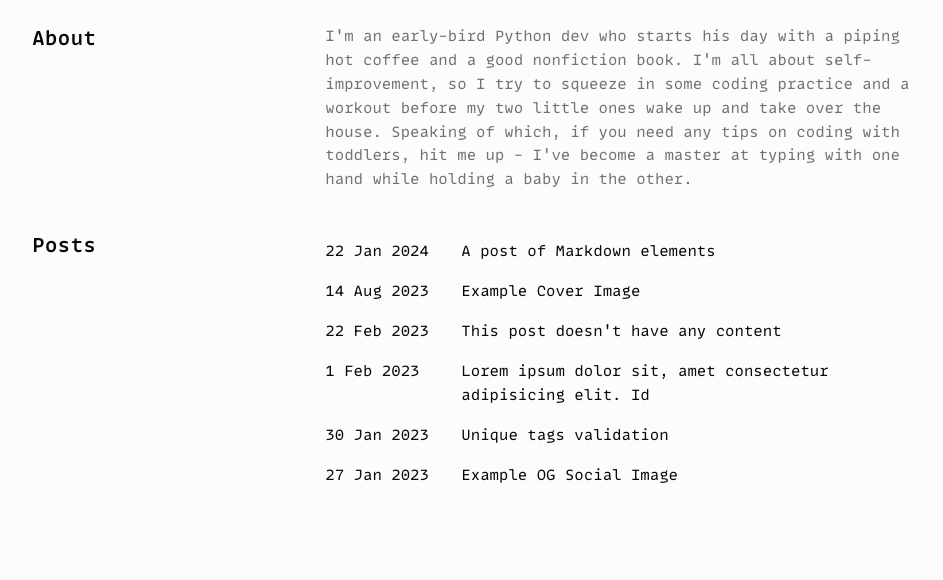
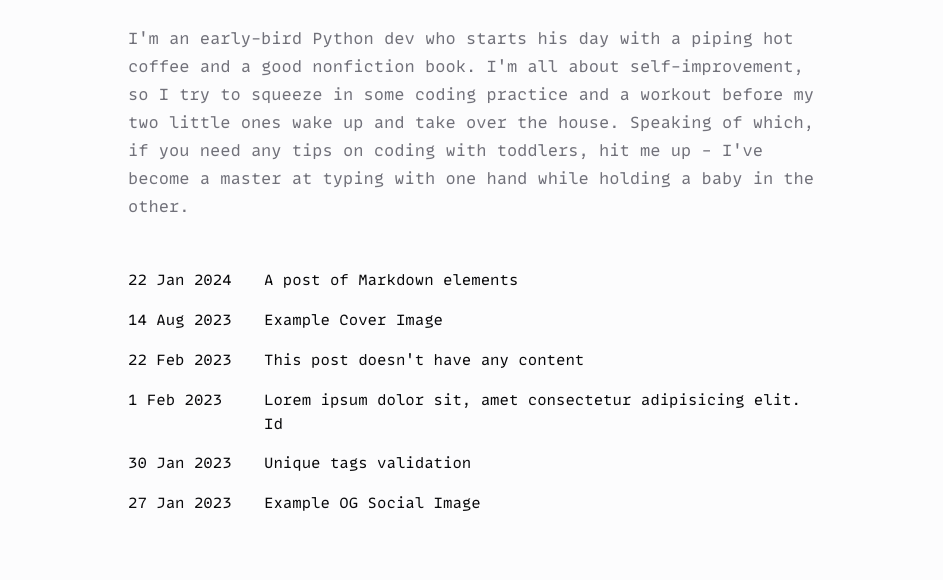
Before and after one commit to xshapira/xshapira.github.io, an Astro site: page / in a window 1280 px wide. Shown: the part 508-1088 px from the top of the page, without its empty margins (168-1111 px from the left). Built offline with nearby package versions, Linux system fonts and the light colour scheme; Astro itself is replaced by a stand-in of ours; some packages are replaced by stand-ins of ours.

Commit message:
remove section labels and optimize text layout on homepage

```diff
--- a/src/pages/index.astro
+++ b/src/pages/index.astro
@@ -62,26 +62,27 @@ const _allPostsByDate = sortMDByDate(allPosts).slice(0, MAX_POSTS);
       </div>
     </section>
 
-    <Section title="About">
-      <p class="text-muted-foreground">
+    <div class="leading-extra-relaxed prose prose-base mx-auto max-w-2.5xl text-muted-foreground">
+      <p>
         I'm an early-bird Python dev who starts his day with a piping hot coffee and a good
         nonfiction book. I'm all about self-improvement, so I try to squeeze in some coding practice
         and a workout before my two little ones wake up and take over the house. Speaking of which,
         if you need any tips on coding with toddlers, hit me up - I've become a master at typing
         with one hand while holding a baby in the other.
       </p>
-    </Section>
+    </div>
+
     {
       _allPostsByDate.length > 0 && (
-        <Section title="Posts">
-          <ul class="flex flex-col gap-y-2">
+        <div>
+          <ul class="mx-auto max-w-2.5xl flex flex-col gap-y-2">
             {_allPostsByDate.map((p) => (
               <li class="flex flex-col gap-x-2 sm:flex-row">
                 <PostPreview post={p} />
               </li>
             ))}
           </ul>
-        </Section>
+        </div>
       )
     }
   </div>
```
